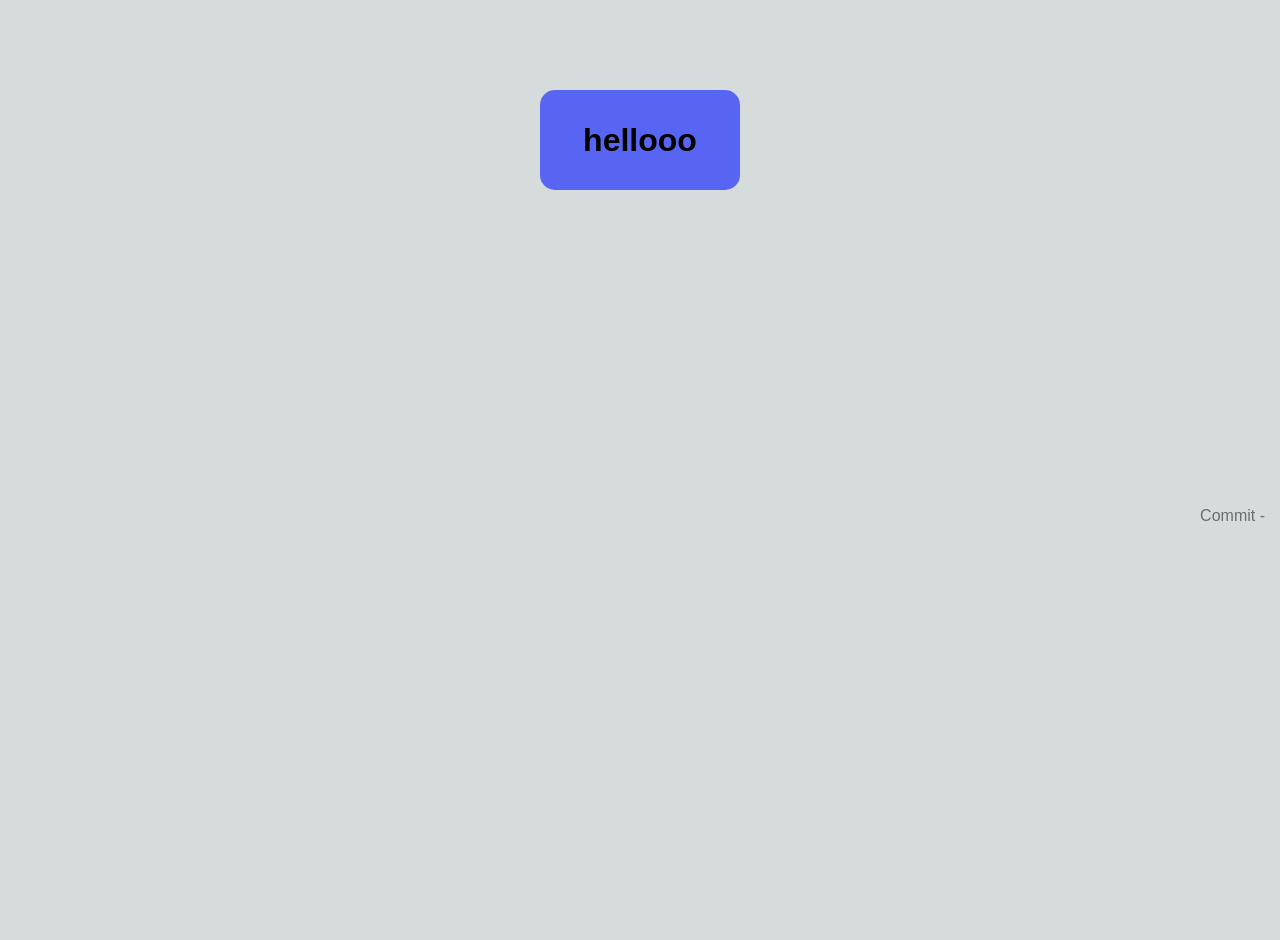
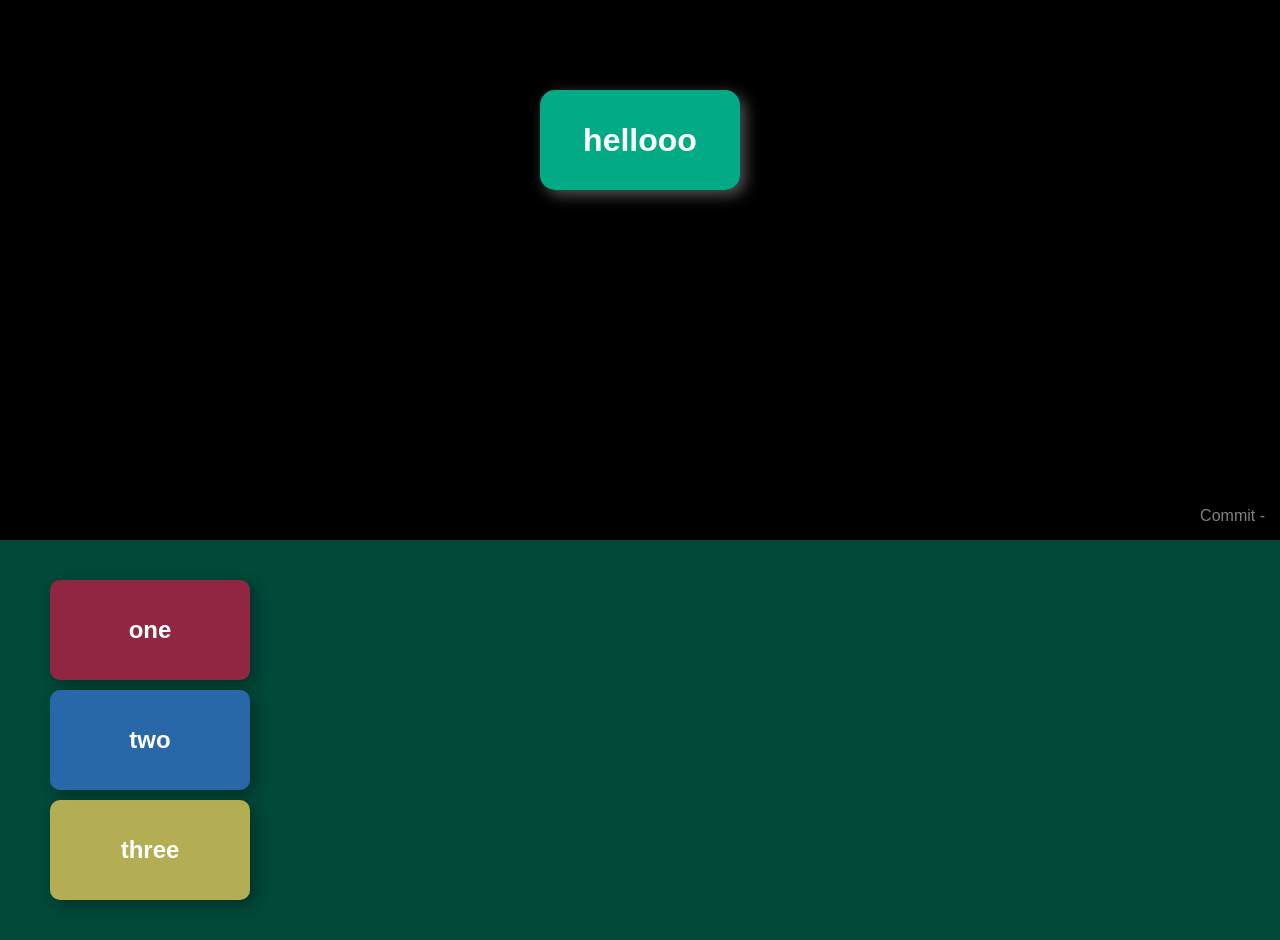
Before and after one commit to CreeperG16/tom-website, a Next.js app: page / in a window 1280 px wide. Shown: the part 260-1200 px from the top of the page. Before the commit the page ends 800 px from the top, so only its background shows below. Built offline with nearby package versions, Linux system fonts and the light colour scheme.

Commit message:
some more animation

```diff
--- a/pages/index.tsx
+++ b/pages/index.tsx
@@ -1,8 +1,15 @@
 import Head from "next/head";
 import { motion } from "framer-motion";
+import { useEffect, useState } from "react";
 
 export default function Home() {
     const commitInfo = JSON.parse(process.env.NEXT_PUBLIC_GIT_COMMITS ?? "[]")[0];
+
+    const [windowSize, setWindowSize] = useState({ width: 0, height: 0 });
+
+    useEffect(() => {
+        typeof window !== "undefined" && setWindowSize({ width: window.innerWidth, height: window.innerHeight });
+    }, []);
 
     return (
         <>
@@ -12,14 +19,11 @@ export default function Home() {
             <main>
                 <div
                     style={{
-                        position: "absolute",
                         display: "flex",
                         alignItems: "center",
                         justifyContent: "center",
-                        top: 0,
-                        bottom: 0,
-                        left: 0,
-                        right: 0,
+                        height: windowSize.height,
+                        width: windowSize.width,
                     }}
                 >
                     <motion.div
@@ -34,15 +38,87 @@ export default function Home() {
                             width: 200,
                             height: 100,
                             borderRadius: 15,
-                            backgroundColor: "#5865F2",
+                            backgroundColor: "#03c59ade",
+                            boxShadow: "5px 5px 15px #ffffff55",
                         }}
                     >
-                        <h1 style={{ fontFamily: "sans-serif" }}>hellooo</h1>
+                        <h1>hellooo</h1>
                     </motion.div>
                 </div>
-                <footer
+
+                <div
                     style={{
-                        position: "absolute",
+                        width: windowSize.width,
+                        height: 400,
+                        backgroundColor: "#03c59a5e",
+                        display: "flex",
+                        flexDirection: "column",
+                        alignItems: "center",
+                        justifyContent: "center",
+                    }}
+                >
+                    <motion.div
+                        animate
+                        initial={{ x: windowSize.width / 2, opacity: 0 }}
+                        whileInView={{ x: -(windowSize.width / 2) + 150, opacity: 1 }}
+                        transition={{ delay: 0 }}
+                        style={{
+                            width: 200,
+                            height: 100,
+                            backgroundColor: "#C51B46bb",
+                            borderRadius: 10,
+                            display: "flex",
+                            justifyContent: "center",
+                            alignItems: "center",
+                            margin: 5,
+                            boxShadow: "5px 5px 15px #00000055",
+                        }}
+                    >
+                        <h2>one</h2>
+                    </motion.div>
+                    <motion.div
+                        animate
+                        initial={{ x: windowSize.width / 2, opacity: 0 }}
+                        whileInView={{ x: -(windowSize.width / 2) + 150, opacity: 1 }}
+                        transition={{ delay: 0.5 }}
+                        style={{
+                            width: 200,
+                            height: 100,
+                            backgroundColor: "#3775D2bb",
+                            borderRadius: 10,
+                            display: "flex",
+                            justifyContent: "center",
+                            alignItems: "center",
+                            margin: 5,
+                            boxShadow: "5px 5px 15px #00000055",
+                        }}
+                    >
+                        <h2>two</h2>
+                    </motion.div>
+                    <motion.div
+                        animate
+                        initial={{ x: windowSize.width / 2, opacity: 0 }}
+                        whileInView={{ x: -(windowSize.width / 2) + 150, opacity: 1 }}
+                        transition={{ delay: 1 }}
+                        style={{
+                            width: 200,
+                            height: 100,
+                            backgroundColor: "#F4D35Ebb",
+                            borderRadius: 10,
+                            display: "flex",
+                            justifyContent: "center",
+                            alignItems: "center",
+                            margin: 5,
+                            boxShadow: "5px 5px 15px #00000055",
+                        }}
+                    >
+                        <h2>three</h2>
+                    </motion.div>
+                </div>
+
+                <div
+                    style={{
+                        position: "fixed",
                         bottom: 0,
                         left: 0,
                         right: 0,
@@ -63,7 +139,7 @@ export default function Home() {
                         </a>{" "}
                         <span style={{ fontStyle: "italic" }}>{commitInfo?.message}</span> - {commitInfo?.author?.name}
                     </p>
-                </footer>
+                </div>
             </main>
         </>
     );
--- a/styles/Home.module.css
+++ /dev/null
@@ -1 +0,0 @@
-/* nothing here */
--- a/styles/globals.css
+++ b/styles/globals.css
@@ -1,45 +1,14 @@
 :root {
-    --max-width: 1100px;
-    --border-radius: 12px;
-    --font-mono: ui-monospace, Menlo, Monaco, "Cascadia Mono", "Segoe UI Mono", "Roboto Mono", "Oxygen Mono",
-        "Ubuntu Monospace", "Source Code Pro", "Fira Mono", "Droid Sans Mono", "Courier New", monospace;
-
-    --foreground-rgb: 0, 0, 0;
-    --background-start-rgb: 214, 219, 220;
-    --background-end-rgb: 255, 255, 255;
-
-    --primary-glow: conic-gradient(
-        from 180deg at 50% 50%,
-        #16abff33 0deg,
-        #0885ff33 55deg,
-        #54d6ff33 120deg,
-        #0071ff33 160deg,
-        transparent 360deg
-    );
-    --secondary-glow: radial-gradient(rgba(255, 255, 255, 1), rgba(255, 255, 255, 0));
-
-    --tile-start-rgb: 239, 245, 249;
-    --tile-end-rgb: 228, 232, 233;
-    --tile-border: conic-gradient(#00000080, #00000040, #00000030, #00000020, #00000010, #00000010, #00000080);
-
-    --callout-rgb: 238, 240, 241;
-    --callout-border-rgb: 172, 175, 176;
-    --card-rgb: 180, 185, 188;
-    --card-border-rgb: 131, 134, 135;
-}
-
-@media (prefers-color-scheme: dark) {
-    :root {
-        --foreground-rgb: 255, 255, 255;
-        --background-start-rgb: 0, 0, 0;
-        --background-end-rgb: 0, 0, 0;
-    }
+    --foreground-rgb: 255, 255, 255;
+    --background-start-rgb: 0, 0, 0;
+    --background-end-rgb: 0, 0, 0;
 }
 
 * {
     box-sizing: border-box;
     padding: 0;
     margin: 0;
+    font-family: sans-serif;
 }
 
 html,
```
